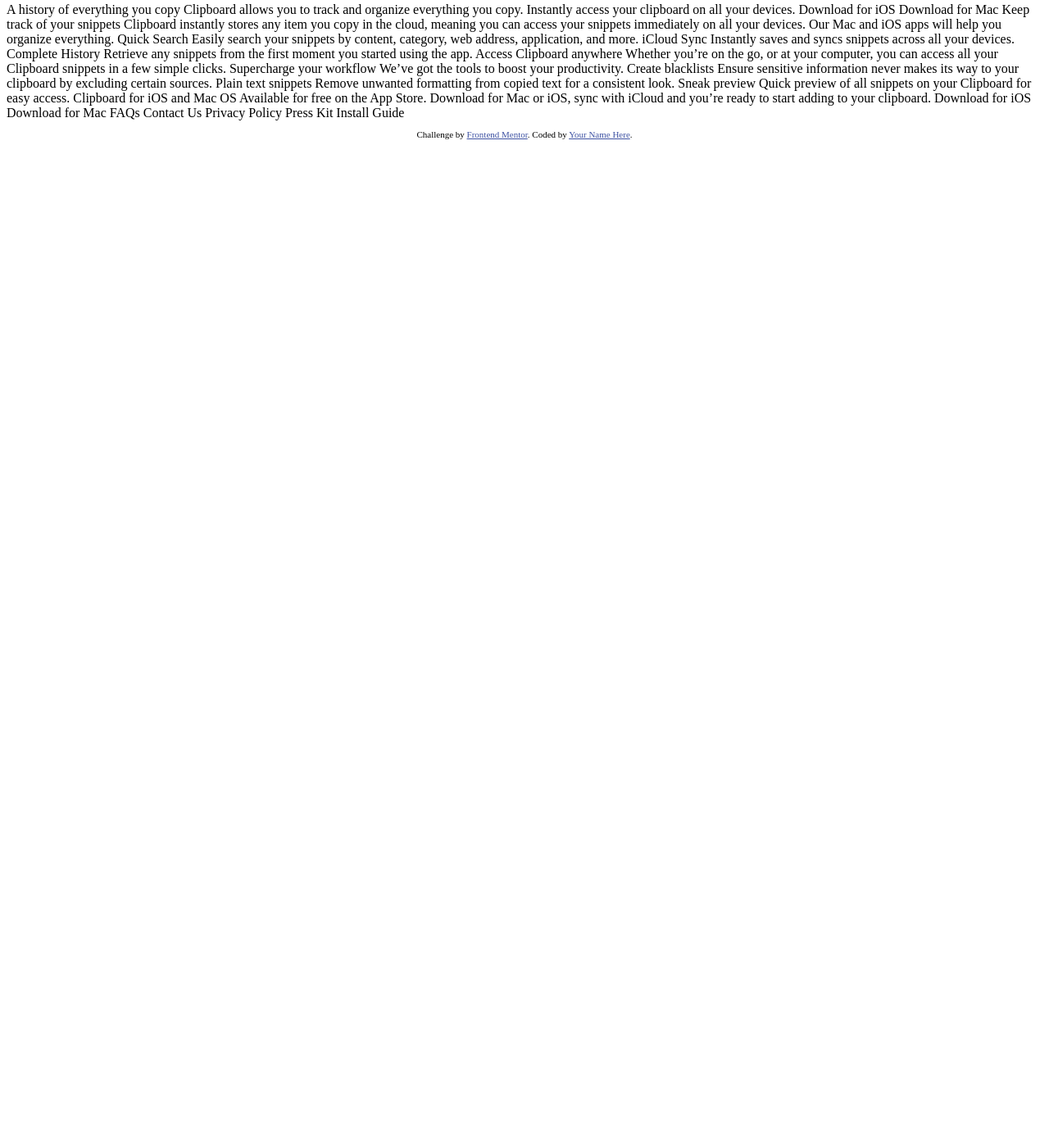
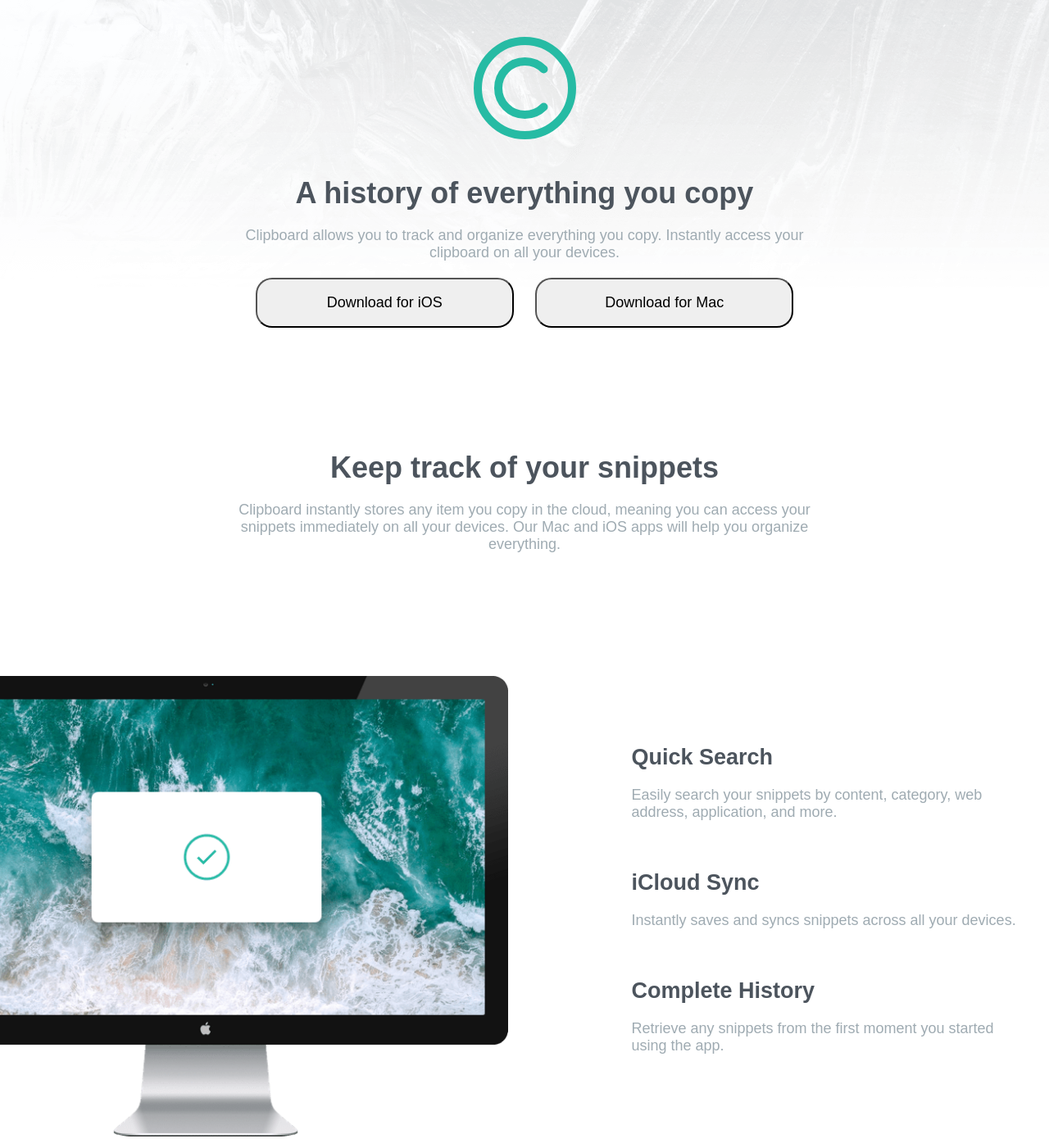
Before and after one commit to KamalAborida/Clipboard-Landing-Page, a plain HTML site: page index.html in a window 1280 px wide. Shown: the part 5-1400 px from the top of the page at 82% size. Before the commit the page ends 800 px from the top, so only its background shows below. Drawn offline with Linux system fonts and the light colour scheme; a web font is replaced by a local one.

Commit message:
Second Day Commit

```diff
--- a/index.html
+++ b/index.html
@@ -5,71 +5,132 @@
   <meta name="viewport" content="width=device-width, initial-scale=1.0"> <!-- displays site properly based on user's device -->
 
   <link rel="icon" type="image/png" sizes="32x32" href="./images/favicon-32x32.png">
+  <script src="https://kit.fontawesome.com/7b8b6f2660.js" crossorigin="anonymous" defer></script>
+  <link rel="preconnect" href="https://fonts.googleapis.com">
+  <link rel="preconnect" href="https://fonts.gstatic.com" crossorigin>
+  <link href="https://fonts.googleapis.com/css2?family=Bai+Jamjuree:ital,wght@0,400;0,600;1,400;1,600&display=swap" rel="stylesheet">
+  <link rel="stylesheet" href="style.css">
 
   <title>Frontend Mentor | Clipboard landing page</title>
 
-  <!-- Feel free to remove these styles or customise in your own stylesheet 👍 -->
-  <style>
-    .attribution { font-size: 11px; text-align: center; }
-    .attribution a { color: hsl(228, 45%, 44%); }
-  </style>
 </head>
+
 <body>
 
-  A history of everything you copy
-
+  <div class="container">
+    <div class="h-p-center m-b15">
+      <img src="/images/logo.svg" alt="" srcset="">
+      <h1>A history of everything you copy</h1>
+      <p>
         Clipboard allows you to track and organize everything you
         copy. Instantly access your clipboard on all your devices.
+      </p>
+      <div class="flex-space buttons-div">
+        <button>Download for iOS</button>
+        <button>Download for Mac</button>
+      </div>
+    </div>
 
-  Download for iOS
-  Download for Mac
-
-  Keep track of your snippets
-
+    <div class="h-p-center m-b10">
+      <h1>Keep track of your snippets</h1>
+      <p>
         Clipboard instantly stores any item you copy in the cloud,
         meaning you can access your snippets immediately on all your
         devices. Our Mac and iOS apps will help you organize everything.
+      </p>
+    </div>
 
-  Quick Search
+    <div class="computer-features-div">
+      <div>
+        <img src="/images/image-computer.png" alt="">
+      </div>
+      <div>
+        <div class="h-p-left">
+          <h2>Quick Search</h2>
+          <p>Easily search your snippets by content, category, web address, application, and more.</p>
+        </div>
+        <!---->
+        <div class="h-p-left">
+          <h2>iCloud Sync</h2>
+          <p>Instantly saves and syncs snippets across all your devices.</p>
+        </div>
+        <!---->
+        <div class="h-p-left">
+          <h2>Complete History</h2>
+          <p>Retrieve any snippets from the first moment you started using the app.</p>
+        </div>
+      </div>
+    </div>
 
-  Easily search your snippets by content, category, web address, application, and more.
-
-  iCloud Sync
-
-  Instantly saves and syncs snippets across all your devices.
-
-  Complete History
-
-  Retrieve any snippets from the first moment you started using the app.
-
-  Access Clipboard anywhere
-
+    <div class="h-p-center m-b10">
+      <h1>Access Clipboard anywhere</h1>
+      <p>
         Whether you’re on the go, or at your computer, you can access all your Clipboard
         snippets in a few simple clicks.
+      </p>
+    </div>
 
-  Supercharge your workflow
+    <div class="img-div">
+      <img src="/images/image-devices.png" alt="" srcset="">
+    </div>
 
+
+    <div class="h-p-center m-b10">
+      <h1>Supercharge your workflow</h1>
+      <p>
         We’ve got the tools to boost your productivity.
+      </p>
+    </div>
 
-  Create blacklists
 
+
+    <div class="flex-space" id="features">
+      <div class="h-p-center">
+        <i class="fa-regular fa-rectangle-list"></i>
+        <h2>Create blacklists</h2>
+        <p>
           Ensure sensitive information never makes its way to your clipboard by excluding certain sources.
+        </p>
+      </div>
+      <!---->
+      <div class="h-p-center">
+        <i class="fa-solid fa-arrow-up-z-a"></i>
+        <h2>Plain text snippets</h2>
+        <p>
+          Remove unwanted formatting from copied text for a consistent look.
+        </p>
+      </div>
+      <!---->
+      <div class="h-p-center">
+        <i class="fa-solid fa-eye"></i>
+        <h2>Sneak preview</h2>
+        <p>
+          Quick preview of all snippets on your Clipboard for easy access.
+        </p>
+      </div>
+    </div>
 
-  Plain text snippets
+    <div class="flex-space" id="vendors">
+      <div class="m-b5"><img src="/images/logo-google.png" alt="" srcset=""></div>
+      <div class="m-b5"><img src="/images/logo-hp.png" alt="" srcset=""></div>
+      <div class="m-b5"><img src="/images/logo-ibm.png" alt="" srcset=""></div>
+      <div class="m-b5"><img src="/images/logo-microsoft.png" alt="" srcset=""></div>
+      <div class="m-b5"><img src="/images/logo-vector-graphics.png" alt="" srcset=""></div>
+    </div>
 
-  Remove unwanted formatting from copied text for a consistent look.
-
-  Sneak preview
-
-  Quick preview of all snippets on your Clipboard for easy access.
-
-  Clipboard for iOS and Mac OS
-
+    <div class="h-p-center">
+      <img src="/images/logo.svg" alt="" srcset="">
+      <h1>Clipboard for iOS and Mac OS</h1>
+      <p>
         Available for free on the App Store. Download for Mac or iOS, sync with iCloud
         and you’re ready to start adding to your clipboard.
-
-  Download for iOS
-  Download for Mac
+      </p>
+      <div class="flex-space buttons-div">
+        <button>Download for iOS</button>
+        <button>Download for Mac</button>
+      </div>
+    </div>
+  </div>
 
   FAQs
   Contact Us
@@ -83,5 +144,6 @@
       Coded by <a href="#">Your Name Here</a>.
     </p>
   </footer>
+
 </body>
 </html>
--- /dev/null
+++ b/style.css
@@ -0,0 +1,216 @@
+/*General*/
+
+:root{
+  --green_button_color:hsl(171, 66%, 44%);
+  --purble_button_color:hsl(233, 100%, 69%);
+  --dark_heading_color:hsl(210, 10%, 33%);
+  --grey_paragraph_color:hsl(201, 11%, 66%);
+}
+
+html{
+  font-size: 18px;
+}
+
+*{
+  padding: 0;
+  margin: 0;
+  box-sizing: border-box;
+}
+
+body{
+  font-family: 'Bai Jamjuree', sans-serif;
+  background: url(/images/bg-header-desktop.png);
+  background-repeat: no-repeat;
+}
+
+h1{
+  color: var(--dark_heading_color);
+  margin-bottom: 20px;
+  margin-top: 40px;
+}
+
+h2{
+  color: var(--dark_heading_color);
+  margin: 20px 0;
+}
+
+p{
+  color: var(--grey_paragraph_color);
+}
+
+button{
+  border-radius: 20px;
+  padding: 1em;
+  width: 80%;
+  margin: 5px auto;
+  font-size: 1rem;
+}
+
+img{
+  max-width: 100%;
+}
+
+.container{
+  width: 95%;
+  margin: 50px auto;
+}
+
+i{
+  color: var(--dark_heading_color);
+}
+
+/*General*/
+
+
+
+
+/* Custom General */
+
+.flex-space{
+  display: flex;
+  flex-direction: column;
+  justify-content: space-between;
+}
+
+.h-p-center{
+  text-align: center;
+  width: 100%;
+  margin: 5px auto;
+}
+
+.h-p-left{
+  text-align: center;
+  width: 100%;
+}
+
+.buttons-div{
+  width: 100%;
+  margin: 20px auto 70px auto;
+}
+
+.img-div{
+  margin: 40px auto;
+  text-align: center;
+}
+
+.m-b5{
+  margin-bottom: 50px;
+}
+
+.m-b10{
+  margin-bottom: 100px;
+}
+
+.m-b15{
+  margin-bottom: 150px;
+}
+
+/* Custom General */
+
+
+
+
+/* Custom Specific */
+
+#vendors{
+  text-align: center;
+  margin: 150px auto 100px auto;
+}
+
+#vendors img{
+  margin: 20px;
+}
+
+#features{
+  text-align: center;
+  margin: 40px auto;
+}
+
+#features div{
+  margin: 10px auto;
+}
+
+.computer-features-div{
+  margin: 150px auto;
+}
+
+.computer-features-div > div:last-child > div{
+  margin-bottom: 40px;
+}
+
+/* Custom Specific */
+
+
+
+
+/* Queries */
+
+@media screen and (min-width: 1024px) {
+  button{
+    width: 48%;
+    margin: 0;
+    font-size: none;
+  }
+
+  .container{
+    width: 95%;
+  }
+
+  .flex-space{
+    flex-direction: row;
+  }
+
+  .h-p-center{
+    text-align: center;
+    width: 60%;
+  }
+
+  .h-p-left{
+    text-align: left;
+    width: 40%;
+  }
+
+  .buttons-div{
+    width: 90%;
+  }
+
+  .computer-features-div{
+    display: flex;
+  }
+
+  #features{
+    width: 100%;
+  }
+
+  #features > div{
+    width: 28%;
+    line-height: 1.5em;
+  }
+
+  .computer-features-div{
+    display: flex;
+    justify-content: space-between;
+  }
+
+  .computer-features-div > div:last-child{
+    width: 40%;
+    display: flex;
+    flex-direction: column;
+    justify-content: center;
+  }
+
+  .computer-features-div > div:last-child > div{
+    width: 100%;
+  }
+
+  .computer-features-div > div:first-child{
+    position: relative;
+    right: 150px;
+  }
+}
+
+@media screen and (min-width: 1400px) {
+  .buttons-div{
+    width: 60%;
+  }
+}
```
Also changed, not shown: 2 other files. Lines whose indentation alone changed are shown as unchanged.
